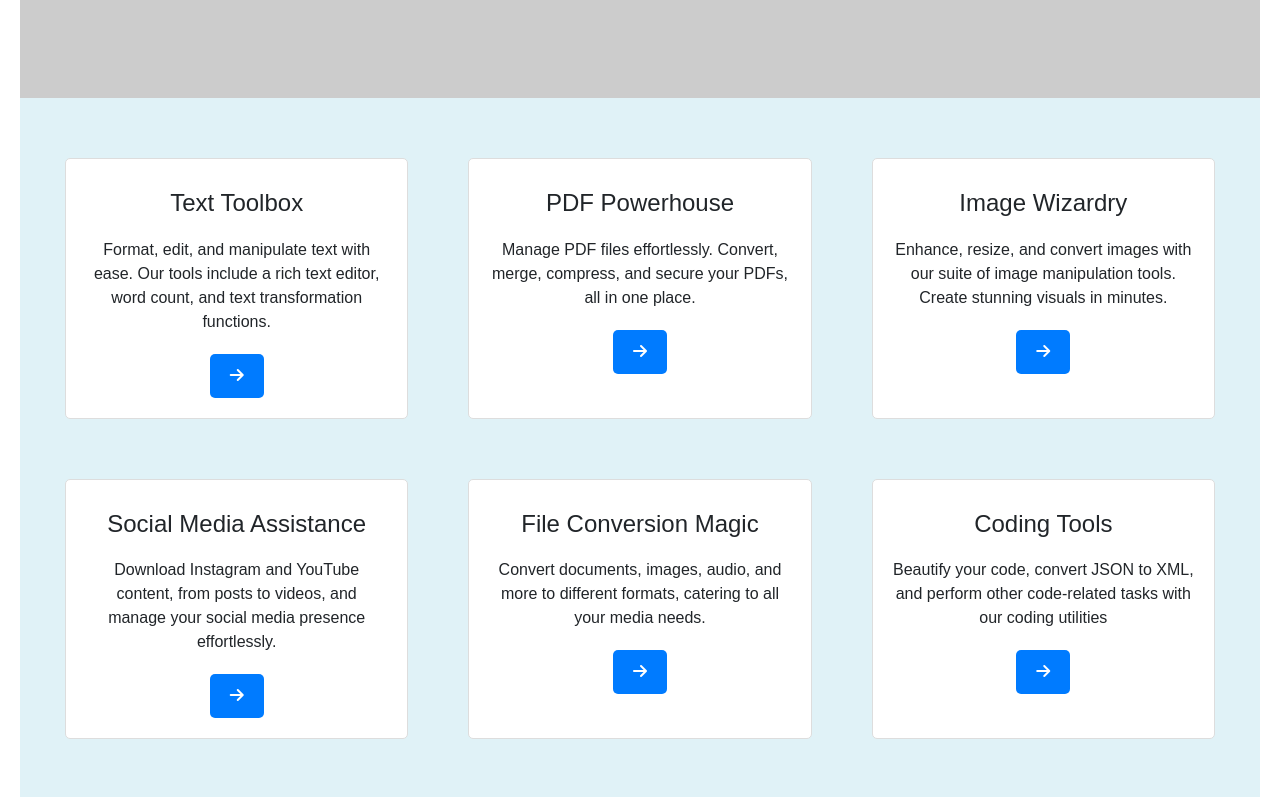
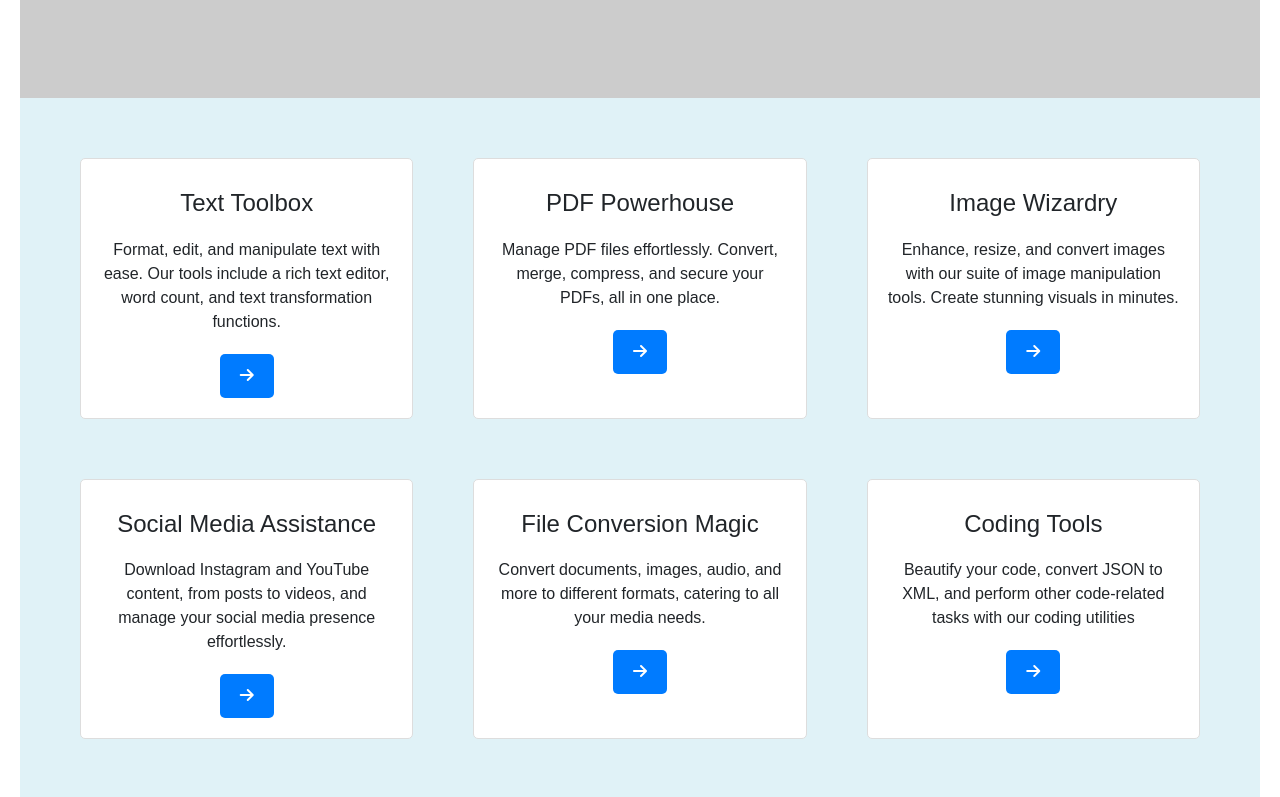
Before and after one commit to 31nitinsaini/ToolBoXpress, a React (Create React App) app in the folder frontend/: page / in a window 1280 px wide. Shown: the part 541-1338 px from the top of the page. Built offline with nearby package versions, Linux system fonts and the light colour scheme.

Commit message:
Update main.css

```diff
--- a/frontend/src/Assets/css/main.css
+++ b/frontend/src/Assets/css/main.css
@@ -133,7 +133,7 @@ main p {
 .container {
     max-width: 1200px;
     margin: 0 auto;
-    padding: 0 5px;
+    padding: 0 20px;
 }
 
 h1 {
```
